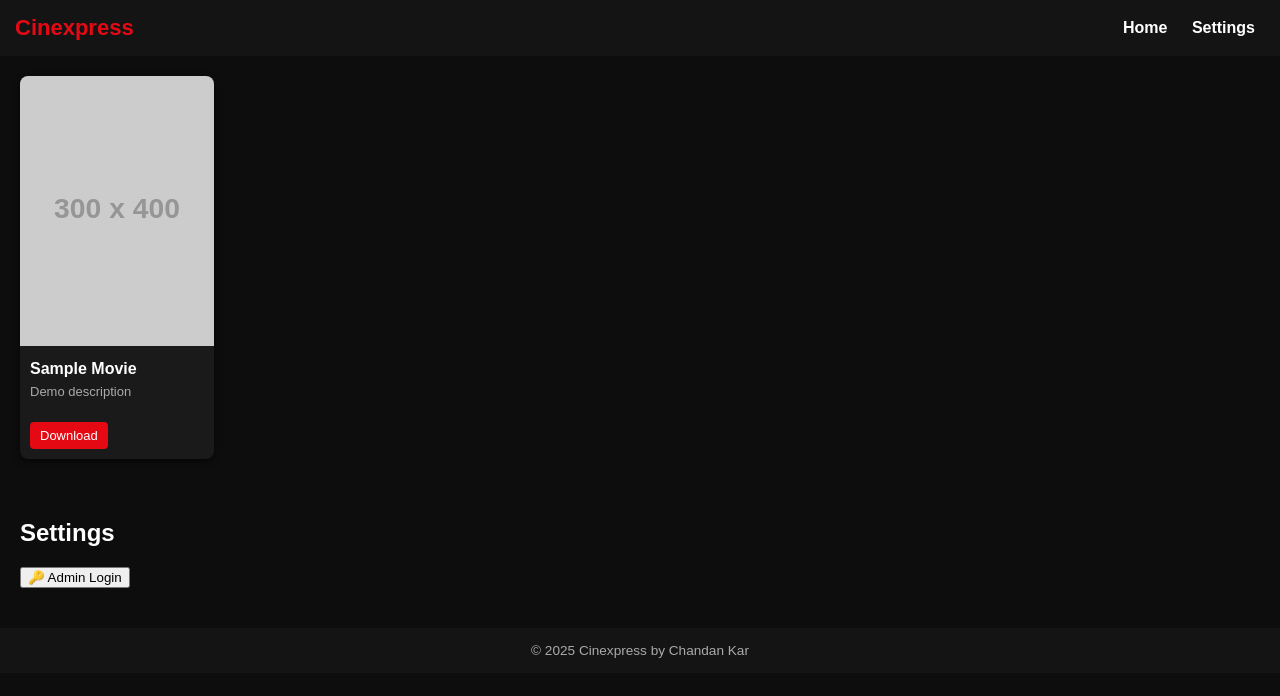
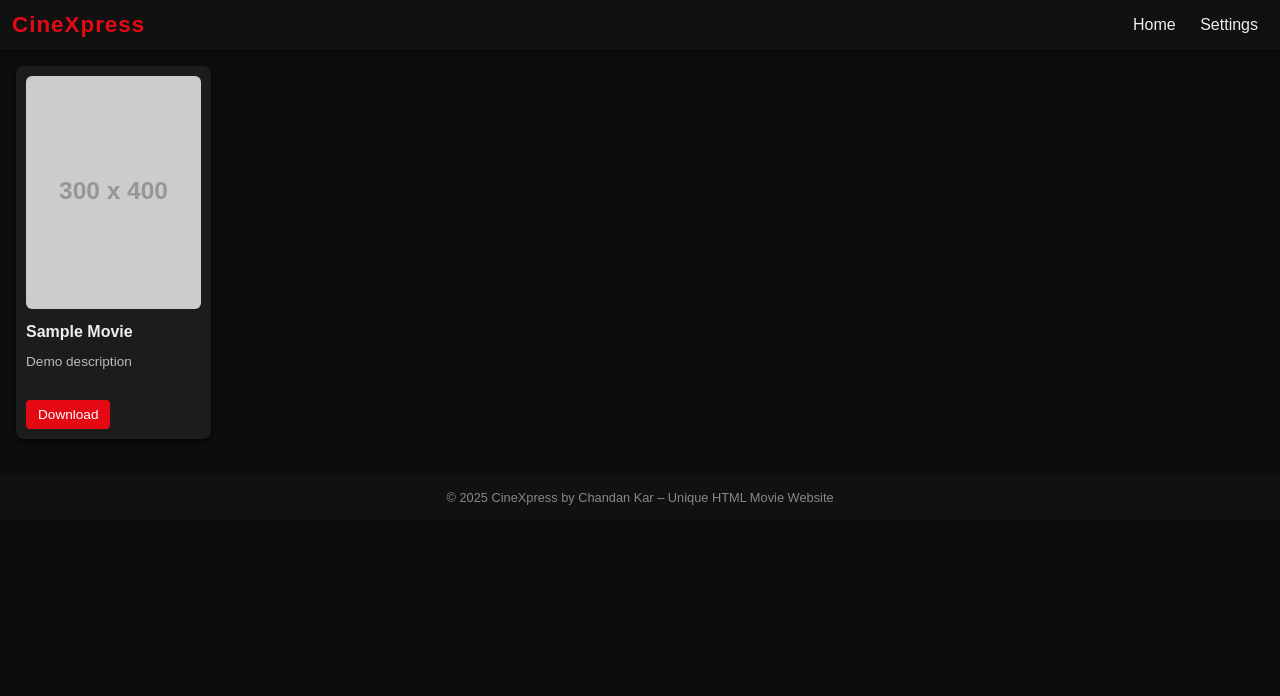
Before and after one commit to chandankar69official/cinexpress, a plain HTML site: page index.html in a window 1280 px wide. Drawn offline with Linux system fonts and the light colour scheme; placeholder pictures from the web are drawn by us.

Commit message:
Update index.html

```diff
--- a/index.html
+++ b/index.html
@@ -3,35 +3,37 @@
 <head>
   <meta charset="UTF-8">
   <meta name="viewport" content="width=device-width, initial-scale=1.0">
-  <title>Cinexpress – Movies by Chandan Kar</title>
+  <title>🎬 CineXpress by Chandan Kar</title>
   <style>
-    body{margin:0;font-family:Arial,Helvetica,sans-serif;background:#0d0d0d;color:#fff;}
-    header{background:#141414;padding:15px;display:flex;justify-content:space-between;align-items:center;position:sticky;top:0;z-index:100;}
-    header h1{margin:0;font-size:22px;color:#e50914;}
-    header nav a{color:#fff;text-decoration:none;margin:0 10px;font-weight:bold;}
-    header nav a:hover{color:#e50914;}
+    body{margin:0;font-family:Arial,Helvetica,sans-serif;background:#0d0d0d;color:#eee}
+    header{background:#111;padding:12px;display:flex;justify-content:space-between;align-items:center;box-shadow:0 2px 4px rgba(0,0,0,.6)}
+    header h1{margin:0;font-size:1.4rem;color:#e50914;font-weight:bold;letter-spacing:1px}
+    nav a{color:#eee;margin:0 10px;text-decoration:none;font-weight:500}
+    nav a:hover{color:#e50914}
 
-    .grid{display:grid;grid-template-columns:repeat(auto-fill,minmax(180px,1fr));gap:15px;padding:20px;}
-    .card{background:#1a1a1a;border-radius:8px;overflow:hidden;box-shadow:0 2px 6px rgba(0,0,0,0.6);transition:transform .2s;}
-    .card:hover{transform:scale(1.03);}
-    .card img{width:100%;height:270px;object-fit:cover;}
-    .card .info{padding:10px;}
-    .card h4{margin:0 0 6px;font-size:16px;color:#fff;}
-    .card p{margin:0;font-size:13px;color:#aaa;height:30px;overflow:hidden;}
-    .card a{display:inline-block;margin-top:8px;padding:6px 10px;background:#e50914;color:#fff;font-size:13px;border-radius:4px;text-decoration:none;}
-    .card a:hover{background:#b20710;}
+    .grid{display:grid;grid-template-columns:repeat(auto-fill,minmax(180px,1fr));gap:16px;padding:16px}
+    .card{background:#1c1c1c;padding:10px;border-radius:8px;box-shadow:0 2px 6px rgba(0,0,0,.7);transition:transform .2s}
+    .card:hover{transform:scale(1.05)}
+    .card img{width:100%;border-radius:6px;object-fit:cover}
+    .card h4{margin:10px 0 4px;font-size:1rem}
+    .card p{font-size:.85rem;color:#bbb;min-height:32px}
+    .card button{background:#e50914;color:#fff;border:none;padding:7px 12px;border-radius:4px;cursor:pointer;font-size:.85rem}
+    .card button:hover{background:#ff1b23}
 
-    footer{text-align:center;padding:15px;background:#141414;color:#aaa;margin-top:20px;font-size:.85rem;}
-
-    /* Admin Panel */
-    #adminPanel{display:none;margin-top:15px;background:#1a1a1a;padding:20px;border-radius:6px;}
-    #adminPanel input,#adminPanel textarea{width:100%;margin:6px 0;padding:8px;border-radius:4px;border:none;}
-    #adminPanel button{background:#e50914;color:#fff;border:none;padding:8px 12px;border-radius:4px;cursor:pointer;}
+    footer{text-align:center;padding:15px;background:#111;margin-top:20px;font-size:.8rem;color:#888}
+    .hidden{display:none}
+    .form{padding:12px;background:#1d1d1d;margin:12px;border-radius:8px}
+    .form input,.form textarea{width:100%;margin:6px 0;padding:8px;border-radius:4px;border:none;background:#2a2a2a;color:#fff}
+    .form button{background:#0f0;color:#000;font-weight:bold}
+    table{width:100%;border-collapse:collapse;margin-top:10px}
+    th,td{border:1px solid #444;padding:6px;text-align:left;font-size:.85rem}
+    th{background:#222;color:#fff}
+    td img{border-radius:3px}
   </style>
 </head>
 <body>
 <header>
-  <h1>Cinexpress</h1>
+  <h1>CineXpress</h1>
   <nav>
     <a href="#home" onclick="showPage('home')">Home</a>
     <a href="#settings" onclick="showPage('settings')">Settings</a>
@@ -40,39 +42,35 @@
 
 <main>
   <section id="home" class="page"></section>
-
-  <section id="settings" class="page hidden" style="padding:20px;">
+  <section id="settings" class="page hidden">
     <h2>Settings</h2>
     <button onclick="adminLogin()">🔑 Admin Login</button>
-    <div id="adminPanel">
+    <div id="adminPanel" class="hidden">
       <h3>Add Movie</h3>
-      <input id="movieTitle" placeholder="Movie Title">
-      <textarea id="movieDesc" placeholder="Description"></textarea>
-      <input id="movieLink" placeholder="Google Drive Link">
-      <input type="file" id="posterFile" accept="image/*">
-      <button onclick="addMovie()">Add Movie</button>
+      <div class="form">
+        <input id="movieTitle" placeholder="Movie Title">
+        <textarea id="movieDesc" placeholder="Description"></textarea>
+        <input id="movieLink" placeholder="Google Drive Link">
+        <input type="file" id="posterFile" accept="image/*">
+        <button onclick="addMovie()">Add Movie</button>
+      </div>
       <div id="movieTable"></div>
     </div>
   </section>
 </main>
 
 <footer>
-  © 2025 Cinexpress by Chandan Kar
+  © 2025 CineXpress by Chandan Kar – Unique HTML Movie Website
 </footer>
 
 <script>
 const KEY_MOVIES="movies_upload";
 let movies=JSON.parse(localStorage.getItem(KEY_MOVIES)||"[]");
-const ADMIN_PASS="Bristi@@@";
+const ADMIN_PASS="Bristi@@@";   // 🔑 তোমার নতুন পাসওয়ার্ড
 let adminUnlocked=false;
 
 function saveAll(){localStorage.setItem(KEY_MOVIES,JSON.stringify(movies));}
-function showPage(id){
-  document.querySelectorAll('.page').forEach(p=>p.classList.add('hidden'));
-  document.getElementById(id).classList.remove('hidden');
-  if(id==='home') renderMovies();
-  if(id==='settings' && adminUnlocked) renderMovieTable();
-}
+function showPage(id){document.querySelectorAll('.page').forEach(p=>p.classList.add('hidden'));document.getElementById(id).classList.remove('hidden');if(id==='home') renderMovies();if(id==='settings' && adminUnlocked) renderMovieTable();}
 
 function renderMovies(){
   const home=document.getElementById('home');
@@ -81,13 +79,7 @@ function renderMovies(){
   movies.forEach(m=>{
     const div=document.createElement('div');
     div.className='card';
-    div.innerHTML=`
-      <img src="${m.poster}">
-      <div class="info">
-        <h4>${m.title}</h4>
-        <p>${m.desc||''}</p>
-        <a href="${m.link}" target="_blank">Download</a>
-      </div>`;
+    div.innerHTML=`<img src="${m.poster}"><h4>${m.title}</h4><p>${m.desc||''}</p><a href="${m.link}" target="_blank"><button>Download</button></a>`;
     grid.appendChild(div);
   });
 }
@@ -96,7 +88,7 @@ function adminLogin(){
   const pass=prompt("Enter admin password:");
   if(pass===ADMIN_PASS){
     adminUnlocked=true;
-    document.getElementById('adminPanel').style.display="block";
+    document.getElementById('adminPanel').classList.remove('hidden');
     renderMovieTable();
   }else{alert("Wrong password!");}
 }
@@ -116,6 +108,7 @@ function addMovie(){
     saveAll();
     renderMovies();
     renderMovieTable();
+    alert("Movie added!");
   };
   reader.readAsDataURL(file);
 }
```
